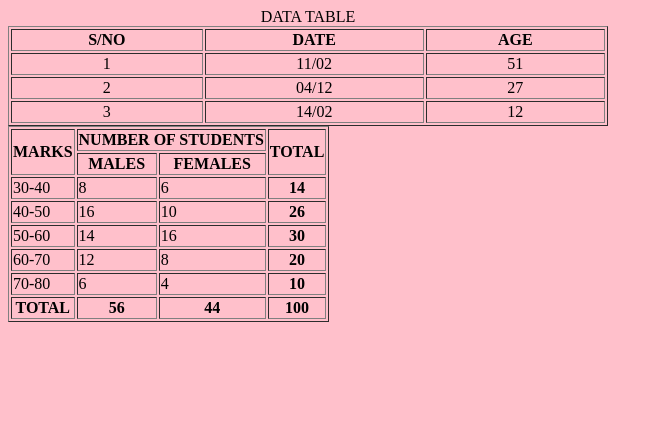
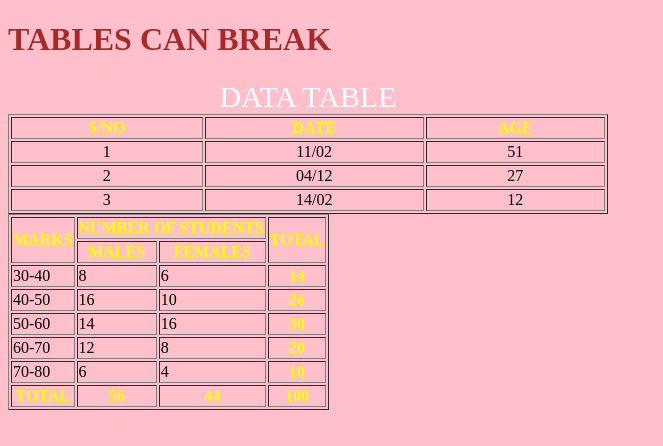
Before and after one commit to EsliAdje/TABLE, a plain HTML site: page ESLI-ADJE/table.html in a window 1280 px wide. Shown: the whole page, without its empty margins (0-663 px from the left). Drawn offline with Linux system fonts and the light colour scheme; files that its build step writes are made by us from their sources.

Commit message:
ADDED FILES

```diff
--- /dev/null
+++ b/ESLI-ADJE/pages/style.css
@@ -0,0 +1,13 @@
+h1{
+    color: blue;
+}
+Caption{
+    font-size: 30px;
+    color: white;
+}
+body{
+    background-color: purple;
+}
+h1{
+    color: brown;
+}
--- a/ESLI-ADJE/table.html
+++ b/ESLI-ADJE/table.html
@@ -5,12 +5,23 @@
     <meta http-equiv="X-UA-Compatible" content="IE=edge">
     <meta name="viewport" content="width=device-width, initial-scale=1.0">
     <title>TABLE</title>
+    <link rel="stylesheet" href="./style.css">
+    <style>
+        body{
+            background-color: red;
+            width: 900px;
+        }
+        th {
+            color: yellow;
+        }
+    </style>
 </head>
 <body style="background-color: pink;">
+    <h1>TABLES CAN BREAK</h1>
     <table border="1" style="width:600px;text-align: center;">
         <caption>DATA TABLE</caption>
         <tr>
-            <th >S/NO</th>
+            <th>S/NO</th>
             <th>DATE</th>
             <th>AGE</th>
         </tr>
```
